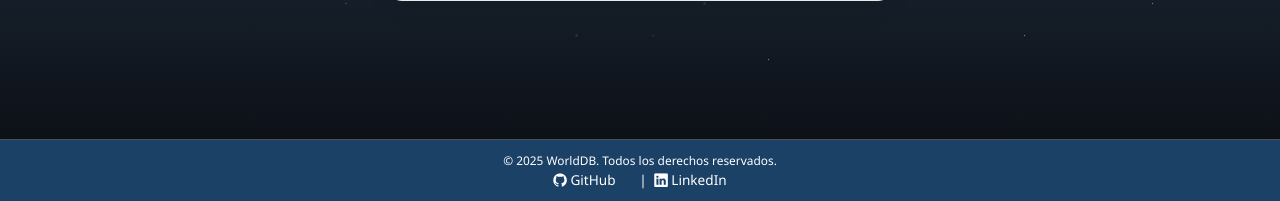
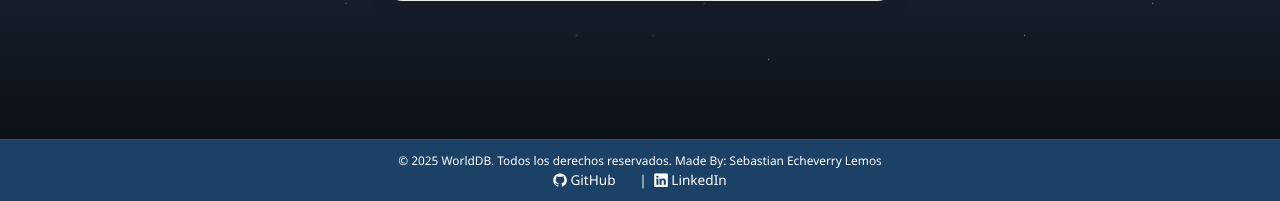
Before and after one commit to SebastianEcheverryL/WorldDB, a FastAPI app: page /contact in a window 1280 px wide. Shown: the part 779-980 px from the top of the page. Run offline with FastAPI, Linux system fonts and the light colour scheme.

Commit message:
V2.9 added window icon

```diff
--- a/Templates/base.html
+++ b/Templates/base.html
@@ -7,7 +7,8 @@
   <link href="https://cdn.jsdelivr.net/npm/bootstrap@5.3.3/dist/css/bootstrap.min.css" rel="stylesheet">
   <link rel="stylesheet" href="https://cdn.jsdelivr.net/npm/bootstrap-icons@1.11.3/font/bootstrap-icons.min.css">
   <link rel="stylesheet" href="/static/style.css">
-    <link rel="stylesheet" href="/static/base_style.css">
+  <link rel="stylesheet" href="/static/base_style.css">
+  <link rel="icon" href="/static/favicon.png" type="image/png">
   {% block head %}{% endblock %}
 </head>
 <body>
@@ -60,7 +61,7 @@
   <!-- FOOTER -->
   <footer class="app-footer">
     <div>
-        <small>&copy; 2025 WorldDB. Todos los derechos reservados.</small>
+        <small>&copy; 2025 WorldDB. Todos los derechos reservados. Made By: Sebastian Echeverry Lemos</small>
         <div>
             <a href="https://github.com/SebastianEcheverryL" target="_blank" class="text-white me-3 text-decoration-none">
                 <i class="bi bi-github"></i> GitHub
```
Also changed, not shown: static/favicon.png (added), static/logo.png (deleted).
